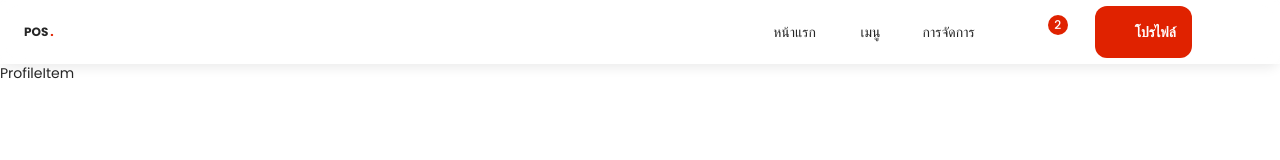
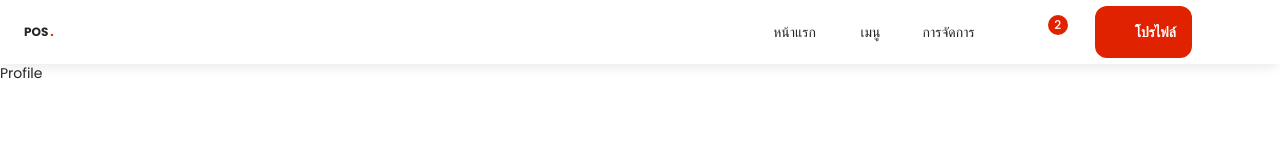
Before and after one commit to Thanawat0107/pos_client, a React (Vite) app: page /profile in a window 1280 px wide. Shown: the top 160 px of the page. Built offline with nearby package versions, Linux system fonts and the light colour scheme; some icons are missing.

Commit message:
แก้ไขเล็กน้อย

```diff
--- a/src/components/layouts/Navber.tsx
+++ b/src/components/layouts/Navber.tsx
@@ -23,6 +23,7 @@ import {
 import { Link as RouterLink, useLocation } from "react-router-dom";
 
 import MenuIcon from "@mui/icons-material/Menu";
+import LoginIcon from '@mui/icons-material/Login';
 import LightModeIcon from "@mui/icons-material/LightMode";
 import DarkModeIcon from "@mui/icons-material/DarkMode";
 import AutoModeIcon from "@mui/icons-material/AutoMode";
@@ -360,9 +361,9 @@ export default function Navbar() {
           sx={{ color: "error.main" }}
         >
           <ListItemIcon sx={{ color: "error.main" }}>
-            <LogoutIcon fontSize="small" />
+            <LoginIcon fontSize="small" />
           </ListItemIcon>
-          ออกจากระบบ
+          เข้าสู่ระบบ
         </MenuItem>
       </Menu>
 
--- a/src/pages/Profile.tsx
+++ b/src/pages/Profile.tsx
@@ -1,9 +1,7 @@
-import ProfileItem from "../components/pages/profile/ProfileItem";
-
 export default function Profile() {
   return (
-    <>
-      <ProfileItem />
-    </>
+    <div>
+      Profile
+    </div>
   );
 }
```
